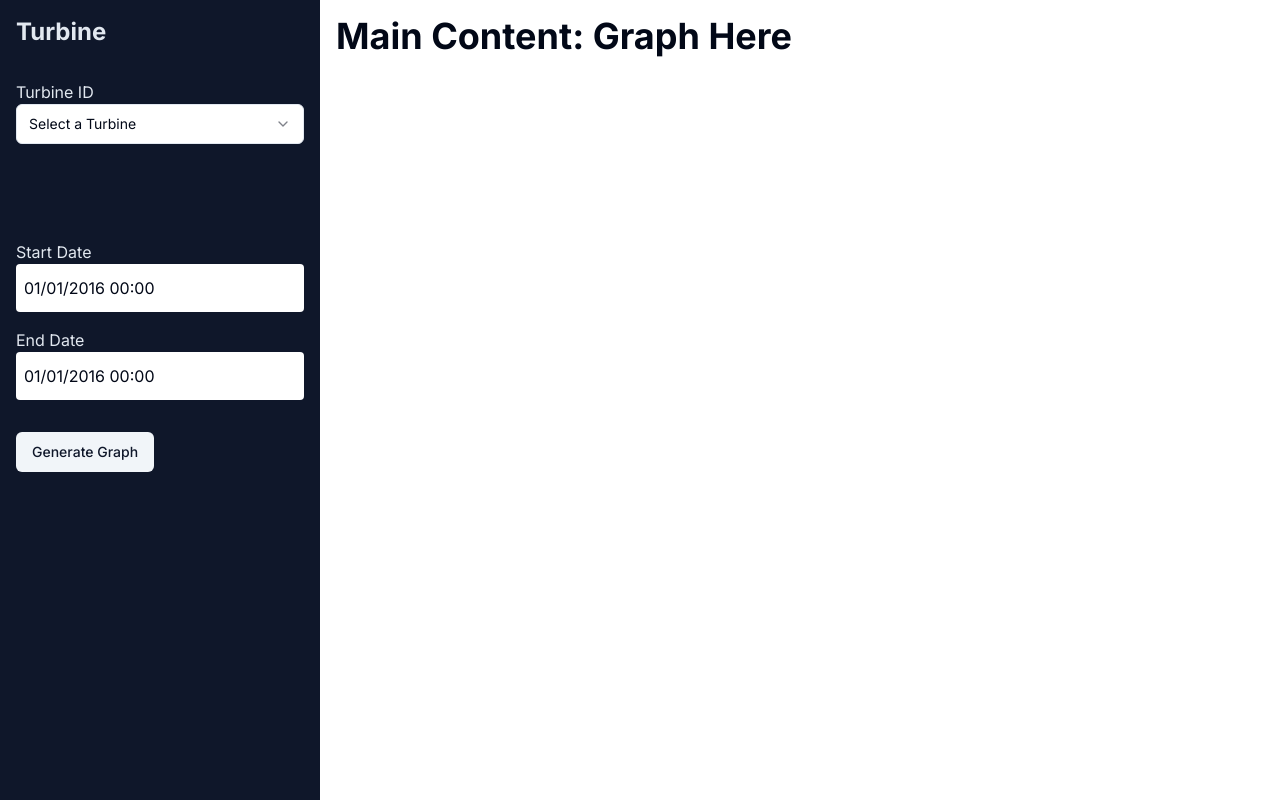
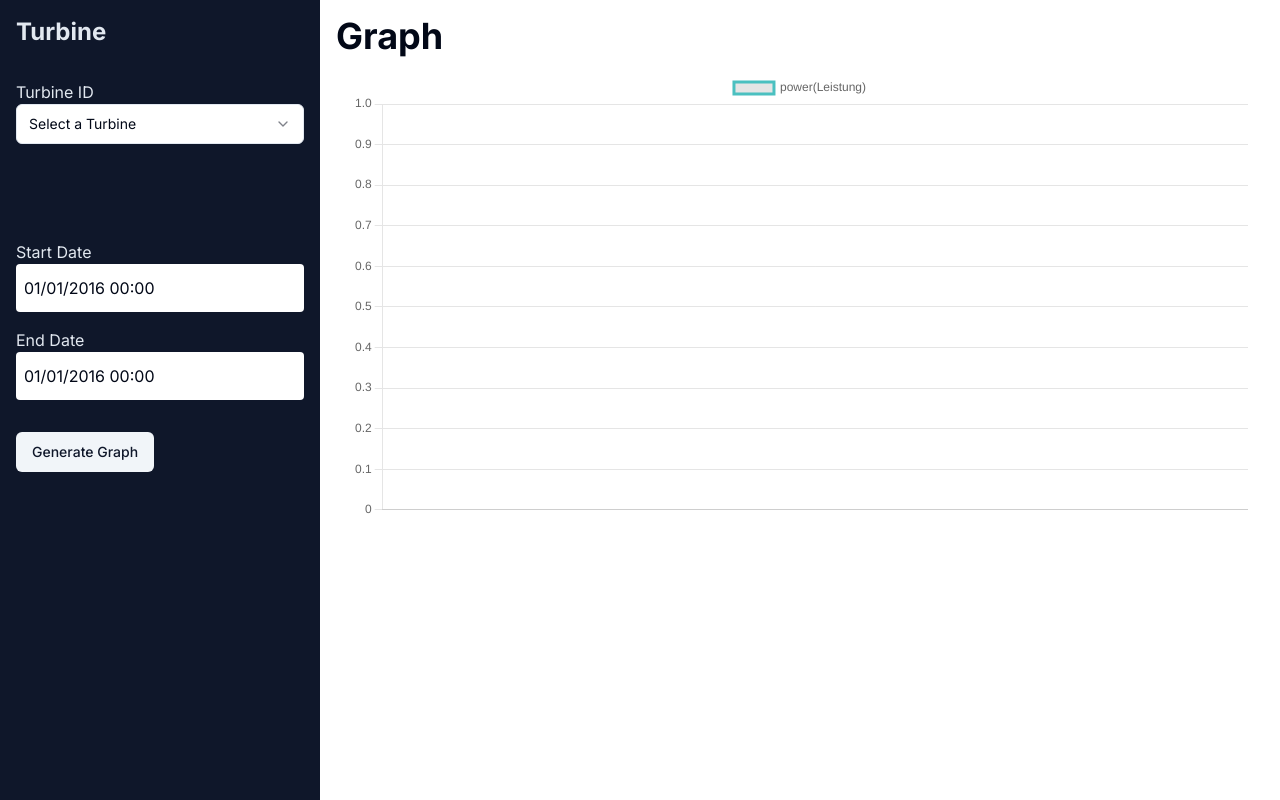
Before and after one commit to takahiromitsui/turbine, a Next.js app in the folder frontend/: page / in a window 1280 px wide. Built offline with nearby package versions, Linux system fonts and the light colour scheme.

Commit message:
feat: add graph

```diff
--- a/frontend/src/FAKE_DATA.ts
+++ /dev/null
@@ -1,15 +0,0 @@
-//graph of power output against wind speed for a wind turbine, the x-axis would be wind speed and the y-axis would be power output.
-
-//it seems like the "wind" key corresponds to wind speed (in m/s) and the "leistung" key corresponds to power output (in kW). So, you would use "wind" for the x-axis and "leistung" for the y-axis.
-
-export const lineChartData = {
-	// x-axis
-	labels: [5.8, 5.8, 5.8, 6.4, 6.9],
-	datasets: [
-		{
-			label: 'power(Leistung)',
-			data: [268.5, 268.5, 272.1, 320.1, 457.4],
-			borderColor: 'rgb(75,192,192)',
-		},
-	],
-};
--- a/frontend/src/app/page.tsx
+++ b/frontend/src/app/page.tsx
@@ -1,5 +1,6 @@
 'use client';
 
+import LineGraph from '@/components/line';
 import { Button } from '@/components/ui/button';
 import {
 	Select,
@@ -25,12 +26,29 @@ type TurbineData = {
 async function fetchTurbineData(data: TurbineData) {
 	const { turbineID, startDate, endDate } = data;
 	// Create new Date objects adjusted to UTC
-	const utcStartDate = new Date(Date.UTC(startDate.getFullYear(), startDate.getMonth(), startDate.getDate(), startDate.getHours(), startDate.getMinutes(), startDate.getSeconds()));
-	const utcEndDate = new Date(Date.UTC(endDate.getFullYear(), endDate.getMonth(), endDate.getDate(), endDate.getHours(), endDate.getMinutes(), endDate.getSeconds()));
+	const utcStartDate = new Date(
+		Date.UTC(
+			startDate.getFullYear(),
+			startDate.getMonth(),
+			startDate.getDate(),
+			startDate.getHours(),
+			startDate.getMinutes(),
+			startDate.getSeconds()
+		)
+	);
+	const utcEndDate = new Date(
+		Date.UTC(
+			endDate.getFullYear(),
+			endDate.getMonth(),
+			endDate.getDate(),
+			endDate.getHours(),
+			endDate.getMinutes(),
+			endDate.getSeconds()
+		)
+	);
 
 	const formattedStartDate = utcStartDate.toISOString();
 	const formattedEndDate = utcEndDate.toISOString();
-	console.log(formattedStartDate, formattedEndDate);
 	const url = `${BASE_URL}/task2/turbines/${turbineID}/?start_time=${formattedStartDate}&end_time=${formattedEndDate}`;
 	const response = await fetch(url, {
 		method: 'GET',
@@ -50,6 +68,18 @@ export default function Home() {
 		new Date('2016-01-01 00:00')
 	);
 
+	const [turbineData, setTurbineData] = useState<any>({
+		// x-axis
+		labels: [],
+		datasets: [
+			{
+				label: 'power(Leistung)',
+				data: [],
+				borderColor: 'rgb(75,192,192)',
+			},
+		],
+	});
+
 	const handleTurbineID = (value: string) => {
 		setSelectedTurbineID(parseInt(value));
 	};
@@ -60,7 +90,24 @@ export default function Home() {
 			startDate: selectedStartDate,
 			endDate: selectedEndDate,
 		});
-		console.log(res);
+		const label: number[] = [];
+		const data: number[] = [];
+		if (res) {
+			res.forEach((item: any) => {
+				label.push(item.wind);
+				data.push(item.leistung);
+			});
+			setTurbineData({
+				labels: label,
+				datasets: [
+					{
+						label: 'power(Leistung)',
+						data: data,
+						borderColor: 'rgb(75,192,192)',
+					},
+				],
+			});
+		}
 	};
 
 	return (
@@ -123,7 +170,10 @@ export default function Home() {
 			</div>
 			<div className='flex-1 bg-background pt-4 pl-4 pr-4'>
 				{/*Main content*/}
-				<h1 className='text-4xl font-bold mb-4'>Main Content: Graph Here</h1>
+				<h1 className='text-4xl font-bold mb-4'>Graph</h1>
+				<div className='px-4'>
+					<LineGraph data={turbineData} />
+				</div>
 			</div>
 		</div>
 	);
--- a/frontend/src/components/line.tsx
+++ b/frontend/src/components/line.tsx
@@ -1,5 +1,4 @@
 'use client';
-import { lineChartData } from '@/FAKE_DATA';
 import { Line } from 'react-chartjs-2';
 import {
 	Chart as ChartJS,
@@ -22,8 +21,23 @@ ChartJS.register(
 	LinearScale
 );
 
-export default function LineGraph() {
+const emptyData = {
+	// x-axis
+	labels: [],
+	datasets: [
+		{
+			label: 'power(Leistung)',
+			data: [],
+			borderColor: 'rgb(75,192,192)',
+		},
+	],
+};
+
+export default function LineGraph({ data }: { data: any }) {
 	const options = {};
-	// const data = {};
-	return <Line options={options} data={lineChartData} />;
+	if (data) {
+		return <Line options={options} data={data} />;
+	} else {
+		return <Line options={options} data={emptyData} />;
+	}
 }
```
